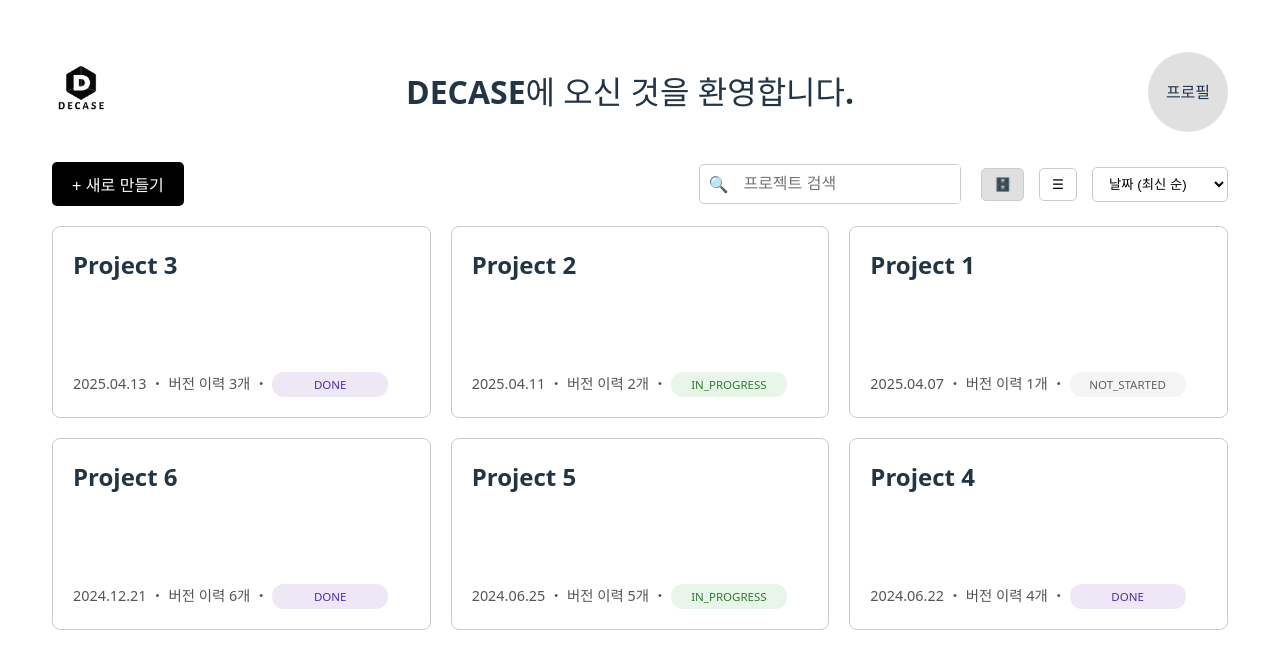
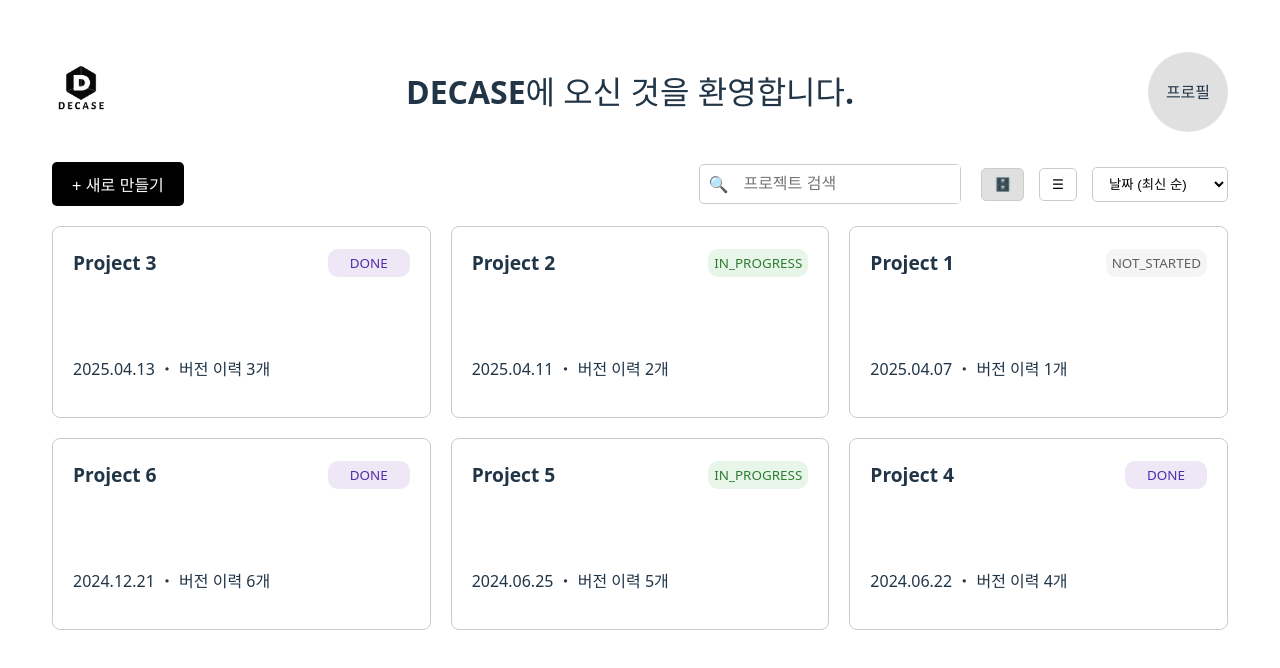
Before and after one commit to 8-do-nenemddin/DECASE-FE, a Vue app: page / in a window 1280 px wide. Shown: the top 668 px of the page. Built offline with nearby package versions, Linux system fonts and the light colour scheme.

Commit message:
feat : status 수정 기능 추가

```diff
--- a/src/components/CreateProjectModal.vue
+++ b/src/components/CreateProjectModal.vue
@@ -3,7 +3,7 @@
     <div class="modal-content">
       <button class="close-button" @click="close">X</button>
       <div class="modal-header">
-        <img src="/DECASE.png" alt="DECASE Logo" class="modal-logo" />
+        <img src="/DECASE-light.png" alt="DECASE Logo" class="modal-logo" />
         <h2>프로젝트 생성</h2>
       </div>
       <div class="modal-body">
--- a/src/components/ProjectGallery.vue
+++ b/src/components/ProjectGallery.vue
@@ -1,32 +1,76 @@
 <template>
   <div class="project-grid">
-	  <div class="project-card" v-for="project in projects" :key="project.id" @click="navigateToProject(project.name)">
-		<h2>{{ project.name }}</h2>
-		<p>
-		{{ project.date }} ・ {{ project.versionInfo }} ・
-		<span class="project-status" :class="'status-' + project.status.toLowerCase()">
+    <div
+      class="project-card"
+      v-for="project in localProjects"
+      :key="project.id"
+      @click="project.showDropdown ? null : navigateToProject(project.name)"
+    >
+      <h2 class="project-header">
+        <span class="project-name">{{ project.name }}</span>
+        <div class="project-status-wrapper" @click.stop="toggleDropdown(project)">
+          <span
+            class="project-status"
+            :class="'status-' + project.status.toLowerCase().replaceAll(' ', '_')"
+          >
             {{ project.status }}
           </span>
-		</p>
-
+          <ul v-if="project.showDropdown" class="status-dropdown">
+            <li
+              v-for="status in statusOptions"
+              :key="status"
+              class="project-status"
+              :class="'status-' + status.toLowerCase().replaceAll(' ', '_')"
+              @click.stop="changeStatus(project, status)"
+            >
+              {{ status }}
+            </li>
+          </ul>
+        </div>
+      </h2>
+      <p>{{ project.date }} ・ {{ project.versionInfo }}</p>
     </div>
   </div>
 </template>
 
 <script setup>
+import { ref, onMounted } from 'vue';
 import { useRouter } from 'vue-router';
 
 const props = defineProps({
   projects: {
     type: Array,
-	  required: true
-	}
+    required: true,
+  },
+});
+
+const localProjects = ref([]);
+
+onMounted(() => {
+  localProjects.value = props.projects.map((p) => ({
+    ...p,
+    showDropdown: false,
+  }));
 });
 
 const router = useRouter();
 
 const navigateToProject = (projectName) => {
-    router.push({ name: 'ProjectHome', params: { projectName: projectName } });
+  router.push({ name: 'ProjectHome', params: { projectName } });
+};
+
+const statusOptions = ['NOT_STARTED', 'IN_PROGRESS', 'DONE'];
+
+const toggleDropdown = (project) => {
+  localProjects.value.forEach((p) => {
+    if (p !== project) p.showDropdown = false;
+  });
+  project.showDropdown = !project.showDropdown;
+};
+
+const changeStatus = (project, status) => {
+  project.status = status;
+  project.showDropdown = false;
 };
 </script>
 
@@ -46,73 +90,106 @@
   flex-direction: column;
   justify-content: space-between;
   background-color: #fff;
-    cursor: pointer; /* Add cursor pointer for better UX */
+  cursor: pointer;
 }
 
-  .project-card h2 {
-	font-size: 1.5em;
+.project-header {
+  display: flex;
+  justify-content: space-between;
+  align-items: center;
+  font-size: 1.2em;
   margin: 0 0 10px 0;
+}
+
+.project-name {
   white-space: nowrap;
   overflow: hidden;
   text-overflow: ellipsis;
+  line-height: 1.2;
 }
 
-  .project-card p {
-	font-size: 0.9em;
-	color: #555;
-	margin: 0;
-  }
-  </style>
-
-<style scoped>
-.project-status {
-  padding: 4px 8px;
-  border-radius: 12px;
-  font-size: 0.8em;
-  margin-top: 8px;
+.project-status-wrapper {
+  position: relative;
   display: inline-block;
 }
 
-.status-active {
-  background-color: #e6f7e6;
+.project-status {
+  padding: 2px 6px;
+  border-radius: 10px;
+  font-size: 0.7em;
+  font-weight: 500;
+  display: inline-flex;
+  align-items: center;
+  justify-content: center;
+  min-width: 70px;
+  height: 24px;
+  text-align: center;
+  text-transform: capitalize;
+  margin-left: 10px;
+  background-color: #eee;
+}
+
+.status-dropdown {
+  position: absolute;
+  top: 110%;
+  right: 0;
+  background: white;
+  border: 1px solid #ccc;
+  border-radius: 6px;
+  list-style: none;
+  padding: 4px 0;
+  margin: 4px 0 0;
+  z-index: 100;
+  box-shadow: 0 4px 8px rgba(0, 0, 0, 0.1);
+  width: max-content;
+  min-width: 120px;
+}
+
+.status-dropdown li {
+  padding: 6px 12px;
+  cursor: pointer;
+  font-size: 0.75em;
+  transition: background-color 0.2s ease;
+  white-space: nowrap;
+}
+
+.status-dropdown li:hover {
+  background-color: #f0f0f0;
+}
+
+.status-dropdown .project-status {
+  display: flex;
+  justify-content: center;
+  align-items: center;
+  padding: 4px 6px;              /* ⬅️ 여백 살짝 줄임 */
+  font-size: 0.65em;             /* ⬅️ 유지 */
+  text-align: center;
+  cursor: pointer;
+  border-radius: 6px;
+  margin: 2px 2px;               /* ⬅️ 좌우 여백도 살짝 줄임 */
+  transition: background-color 0.2s ease;
+  white-space: nowrap;
+  box-sizing: border-box;
+  min-width: 90px;               /* ⬅️ 가로 최소폭 ↓ */
+  max-width: 120px;              /* ⬅️ 필요시 최대 제한 */
+}
+
+.status-dropdown .project-status:hover {
+  filter: brightness(0.95);
+}
+
+.status-done {
+  background-color: #ede7f6;
+  color: #512da8;
+}
+
+.status-in_progress {
+  background-color: #e8f5e9;
   color: #2e7d32;
 }
 
-.status-inactive {
-  background-color: #fff3e0;
-  color: #e65100;
-}
-
-.status-completed {
-  background-color: #f3e5f5;
-  color: #6a1b9a;
-}
-
-.project-status {
-  padding: 4px 8px;
-  border-radius: 12px;
-  font-size: 0.8em;
-  margin-top: 8px;
-  display: inline-block;
-  font-weight: 500;
-  min-width: 100px;
-  text-align: center;
-  text-transform: capitalize;
-}
-
-/* ✅ 상태별 스타일 */
-.status-done {
-  background-color: #ede7f6; /* 연보라 */
-  color: #512da8;           /* 진보라 */
-}
-
-.status-in_progress {
-  background-color: #e8f5e9; /* 연녹색 */
-  color: #2e7d32;           /* 진녹색 */
-}
-
 .status-not_started {
-  background-color: #f5f5f5; /* 연회색 */
-  color: #616161;           /* 중회색 */
+  background-color: #f5f5f5;
+  color: #616161;
 }
 </style>
--- a/src/components/ProjectHome.vue
+++ b/src/components/ProjectHome.vue
@@ -2,7 +2,7 @@
   <div class="project-home-container">
     <header class="project-header-main-vue-style">
       <div class="logo-container">
-        <img src="/DECASE.png" alt="DECASE Logo" class="logo" />
+        <img src="/DECASE-light.png" alt="DECASE Logo" class="logo" />
       </div>
       <div class="project-title-container">
         <h1>{{ projectName }}</h1>
--- a/src/components/main.vue
+++ b/src/components/main.vue
@@ -2,7 +2,7 @@
 	<div id="app-container">
 	  <header>
 		<div class="logo-container">
-		  <img src="/DECASE.png" alt="DECASE Logo" class="logo" />
+		  <img src="/DECASE-light.png" alt="DECASE Logo" class="logo" />
 		</div>
 		<div class="welcome-message">
 		  <h1>DECASE에 오신 것을 환영합니다.</h1>
```
Also changed, not shown: public/DECASE-dark.png (added), public/DECASE-light.png (added). Lines whose indentation alone changed are shown as unchanged.
